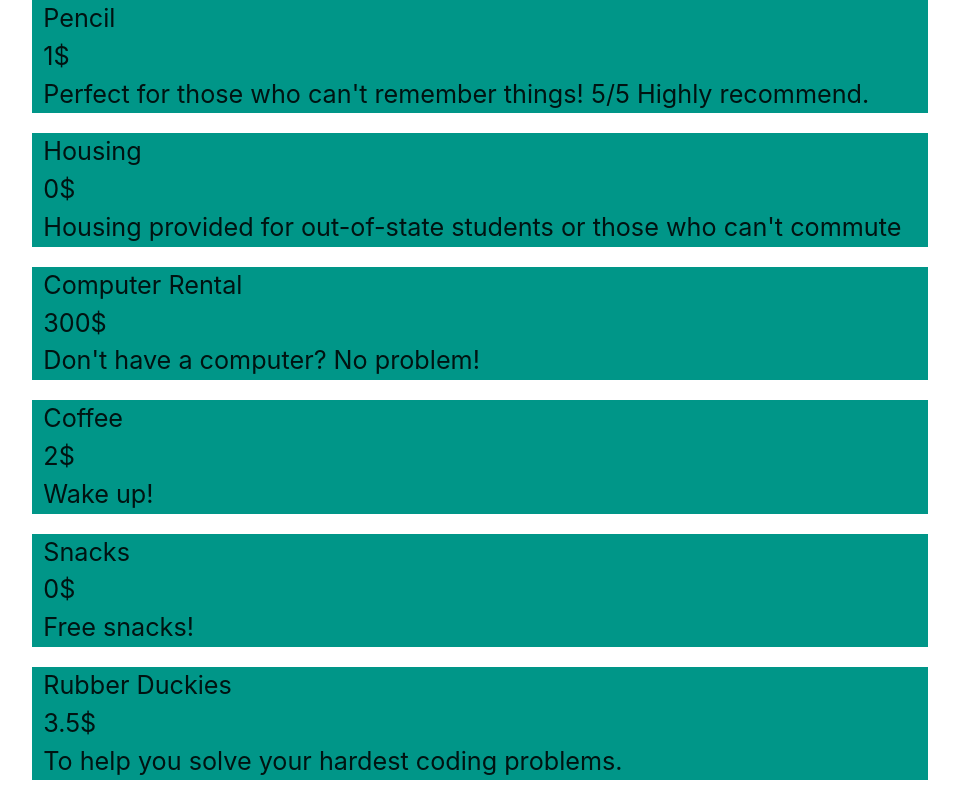
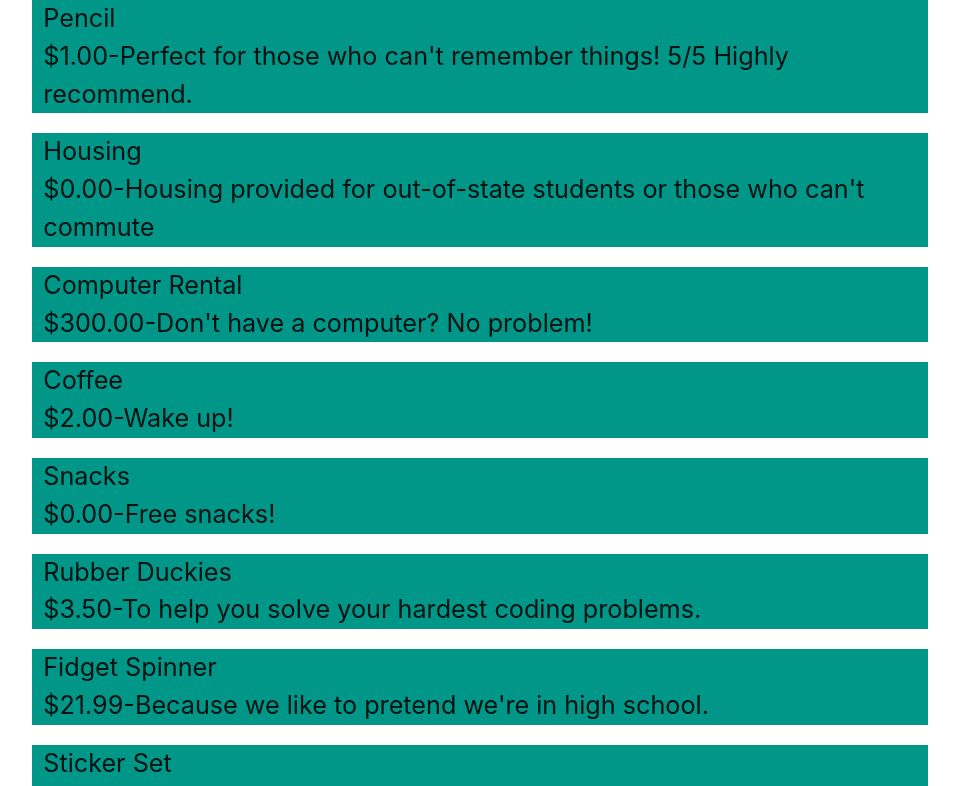
Before and after one commit to reflectiond/prac2, a React (Create React App) app: page / in a window 1280 px wide. Shown: the top 786 px of the page, without its empty margins (160-1119 px from the left). Built offline with nearby package versions, Linux system fonts and the light colour scheme.

Commit message:
making final small cosmetic changes

```diff
--- a/src/App.js
+++ b/src/App.js
@@ -4,7 +4,7 @@ import Product from './Product.js'
 
 function App() {
 
-const product = products.map(
+const productComponents = products.map(
   product => {
     return(
       <Product
@@ -16,7 +16,7 @@ const product = products.map(
 )
   return (
     <div>
-      {product}
+      {productComponents}
     </div>
   );
 }
--- a/src/Product.js
+++ b/src/Product.js
@@ -5,8 +5,11 @@ function Product(props){
         <div className="container">
             <div className="row teal">
                 <span className="flow-text col s12">{props.content.name}</span>
-                <span className="flow-text col s12">{props.content.price}$</span>
-                <span className="flow-text col s12">{props.content.description}</span>
+                <span className="flow-text col s12">
+                    {props.content.price.toLocaleString("en-US", {style:"currency", currency:"USD"})}-
+                    {props.content.description}
+                </span>
+
             </div>
         </div>
     )
```
Also changed, not shown: 1 other file (tests, documents, lock files or other folders).
